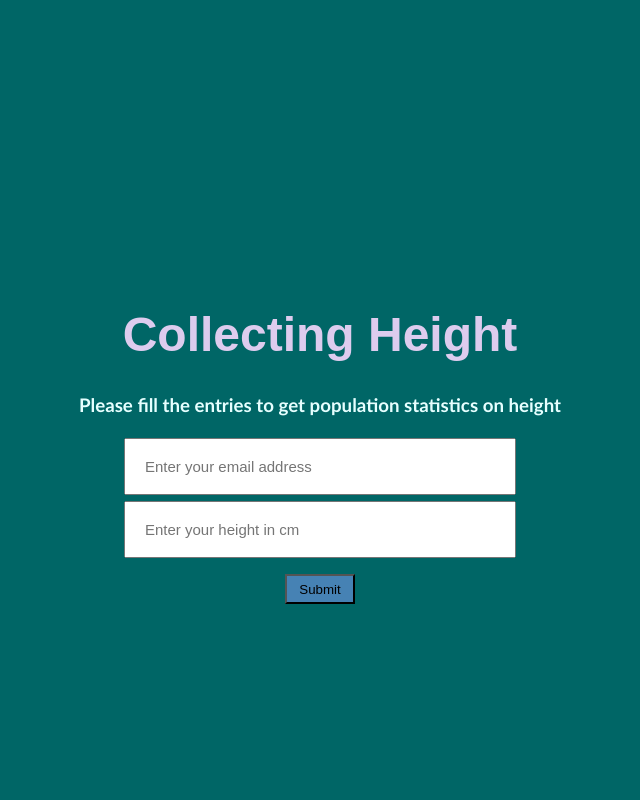
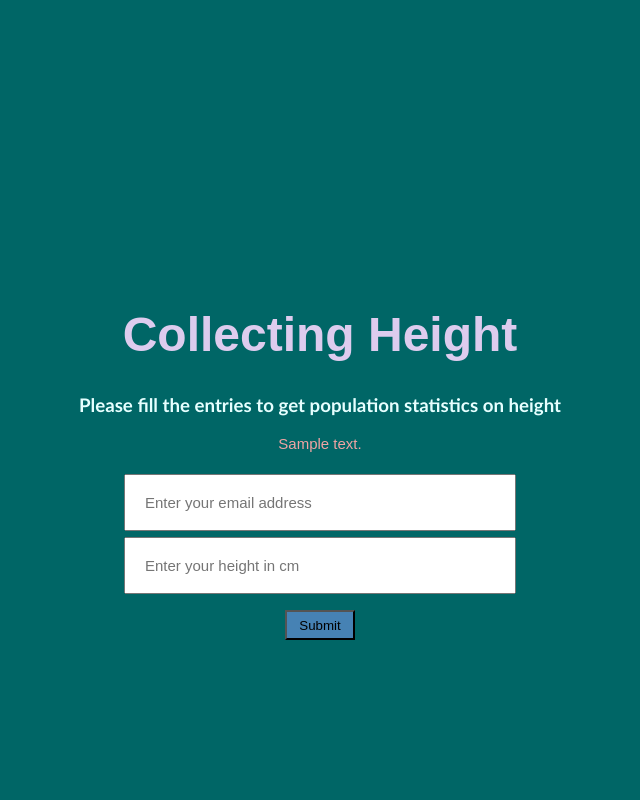
Before and after one commit to mervebalci/data_collector, a Flask app: template templates/index.html in a window 1280 px wide. Shown: the whole page, without its empty margins (320-960 px from the left). Run offline with Flask 2, Linux system fonts and the light colour scheme; the template is opened without the code that fills it: most values are stand-ins (such as "Sample title", 1, 10 or a date in 2020).

Commit message:
Storing User Data to the Database

```diff
--- a/app.py
+++ b/app.py
@@ -9,7 +9,7 @@ from flask_sqlalchemy import SQLAlchemy
 app = Flask(__name__)
 # Creating an SQLAchemy object for flask application and then connecting the database
 app.config['SQLALCHEMY_DATABASE_URI'] = 'postgresql://user:password@localhost/height_collector'
-# Replace user with your username of pgAdmin, password with your pw
+# Replace user with your username of pgAdmin, password with your pw or else web page will give error
 # Now, the app knows where to look for a database
 db = SQLAlchemy(app)    # Creating SQLAlchemy object to store SQLAlchemy and the name of the app
 
@@ -43,10 +43,16 @@ def success():   # when this above URL is visited, success function will be exec
     if request.method == 'POST':
         email = request.form["email_name"]
         height = request.form["height_name"]   # Form element (email_name, height_name) is the same key in the index.html
-        return render_template("success.html")
-        # This request is being able to read the method of the request and stores that in this method object (line19)
-        # When the index.html page is reloaded, that creates GET request (GET /)
-        # When the data is entered by the user and submitted, that creates POST request (POST /success)
+        if db.session.query(Data).filter(Data.email_ ==  email).count() == 0:
+        # The reason count = 0 is to make sure this email address is being used the first time
+            data = Data(email, height)   # Creating an Object Instance of Data Class to keep record of the user email and height info
+            db.session.add(data)
+            db.session.commit()
+            return render_template("success.html")
+            # This request is being able to read the method of the request and stores that in this method object (line19)
+            # When the index.html page is reloaded, that creates GET request (GET /)
+            # When the data is entered by the user and submitted, that creates POST request (POST /success)
+    return render_template("index.html", text = "This email address has been used already. Please try with another!")
 
 
 if __name__ == '__main__':
--- a/static/frontend.css
+++ b/static/frontend.css
@@ -45,3 +45,9 @@ html, body {
     margin: 300px;
     font-size: 22px;
 }
+
+.message {
+    font-family: Arial, sans-serif;
+    font-size: 15px;
+    color: #efa4a4;
+}
--- a/templates/index.html
+++ b/templates/index.html
@@ -16,6 +16,9 @@
             <!-- So, the division will wrap up the entire container (page) -->
                 <h1> Collecting Height </h1>
                 <h3> Please fill the entries to get population statistics on height </h3>
+                <div class="message">
+                    {{text | safe}}
+                </div>
                 <form action="{{url_for('success')}}" method="POST">
                 <!-- This form expects the user to enter some data, so need to perform an action -->
                 <!-- After user enters the data and presses the button, action will thake user to success page -->
```
Also changed, not shown: 3 other files.
